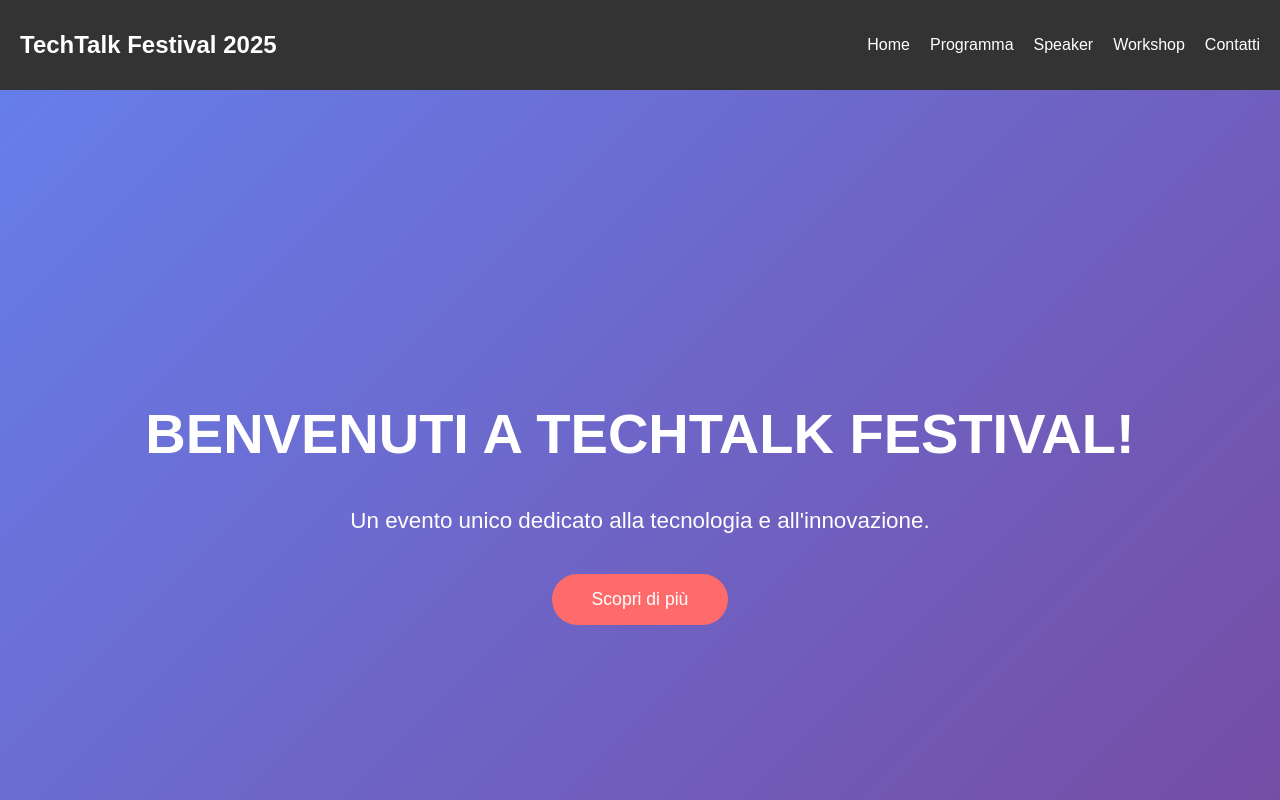
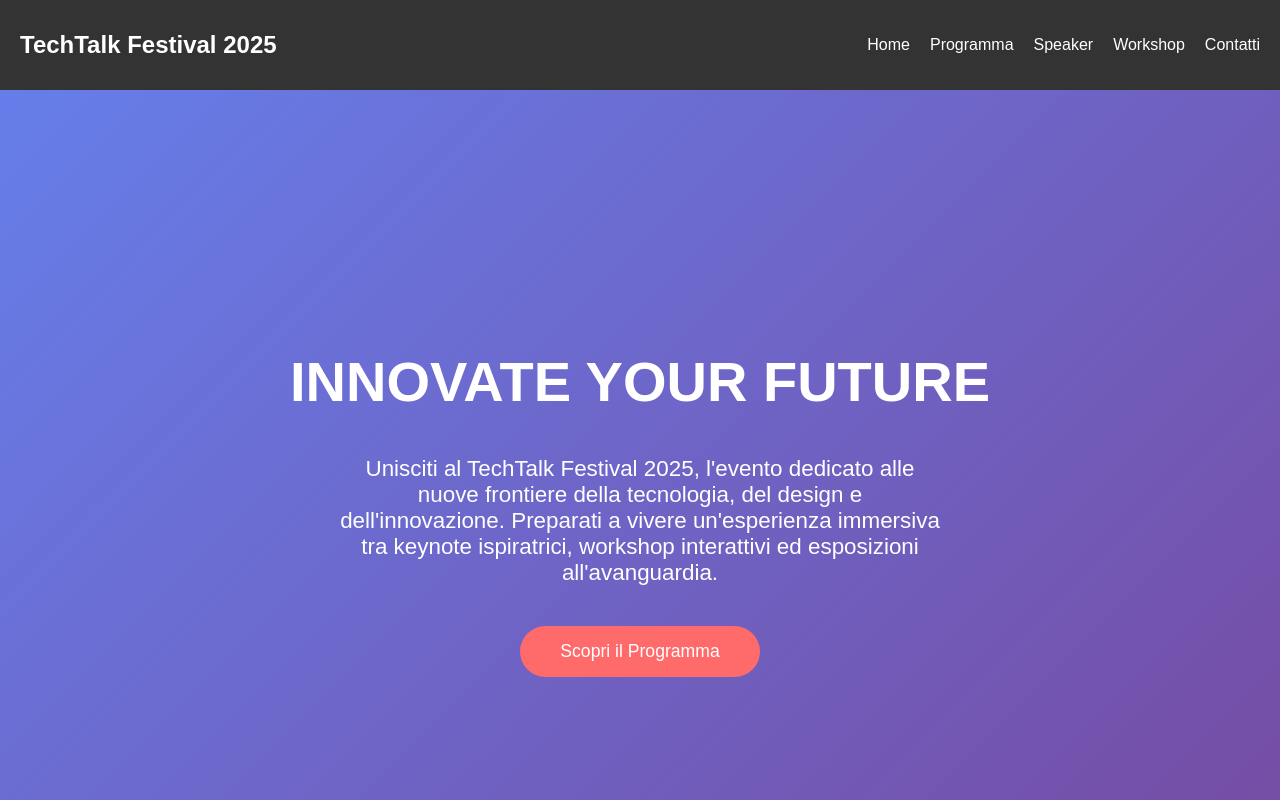
Before and after one commit to zVandre/sitoscuola, a React (Create React App) app: page / in a window 1280 px wide. Shown: the top 800 px of the page. Built offline with nearby package versions, Linux system fonts and the light colour scheme.

Commit message:
Update Hero.js

```diff
--- a/src/components/Hero.js
+++ b/src/components/Hero.js
@@ -16,21 +16,21 @@ const Hero = () => {
         animate={{ y: 0, opacity: 1 }}
         transition={{ duration: 1 }}
       >
-        Benvenuti a TechTalk Festival!
+        Innovate Your Future
       </motion.h1>
       <motion.p
         initial={{ y: 50, opacity: 0 }}
         animate={{ y: 0, opacity: 1 }}
         transition={{ duration: 1, delay: 0.5 }}
       >
-        Un evento unico dedicato alla tecnologia e all'innovazione.
+        Unisciti al TechTalk Festival 2025, l'evento dedicato alle nuove frontiere della tecnologia, del design e dell'innovazione. Preparati a vivere un'esperienza immersiva tra keynote ispiratrici, workshop interattivi ed esposizioni all'avanguardia.
       </motion.p>
       <motion.button
         className="cta-button"
         whileHover={{ scale: 1.1 }}
         whileTap={{ scale: 0.9 }}
       >
-        Scopri di più
+        Scopri il Programma
       </motion.button>
     </motion.section>
   );
```
